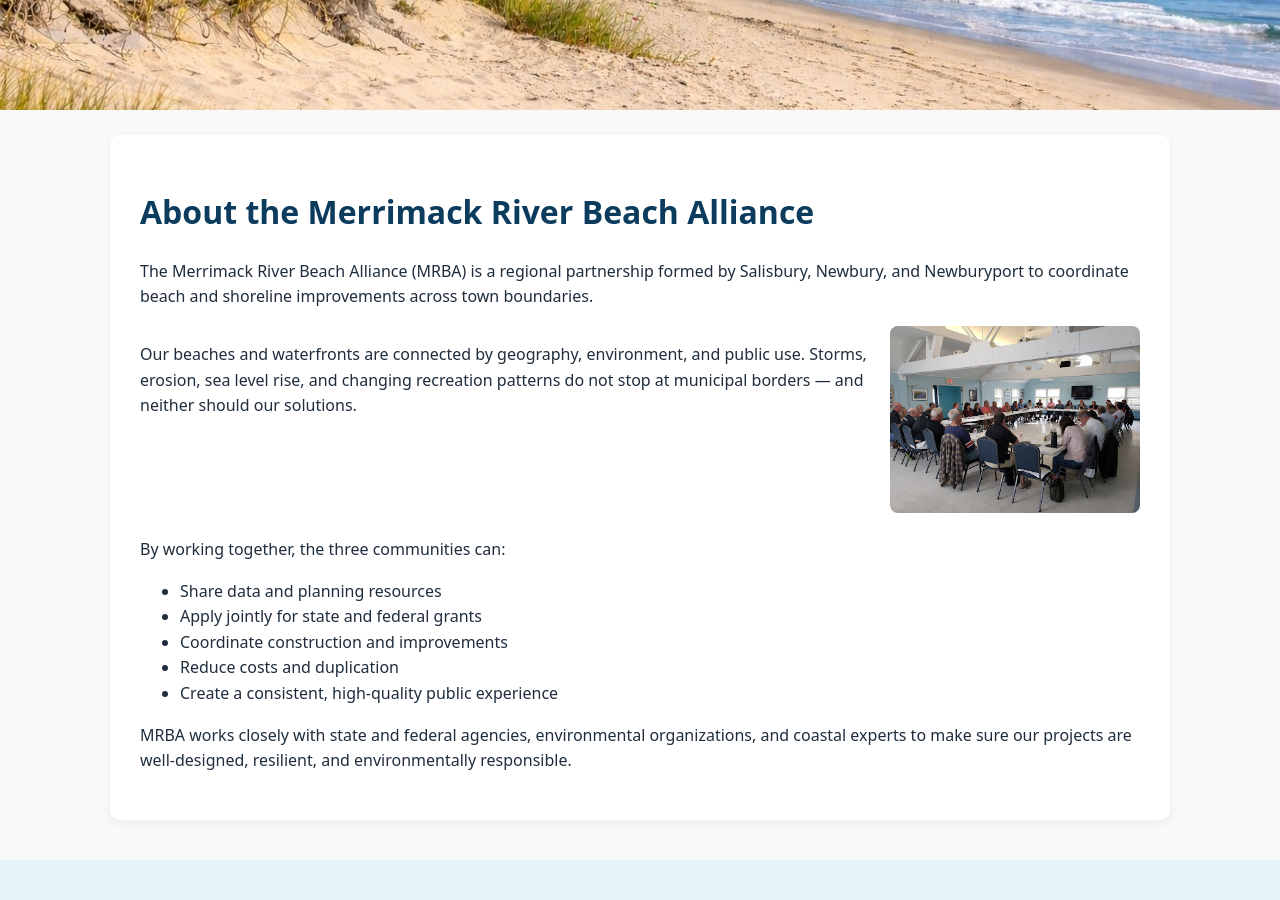
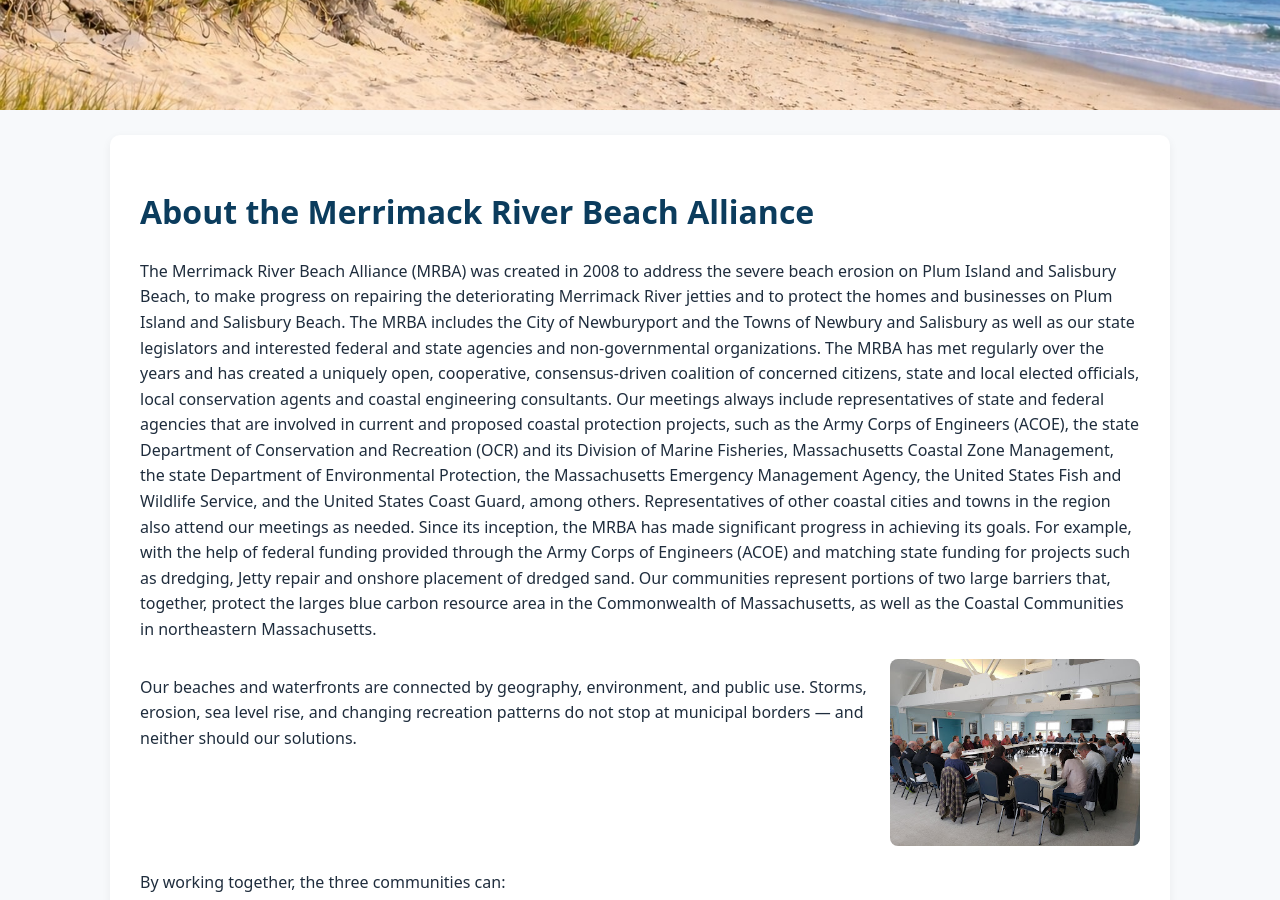
Before and after one commit to MAMRBAGOV/mamrba.gov, a Jekyll site: the page built from about.md, in a window 1280 px wide and 900 px high, scrolled down 456 px. Built offline with Jekyll 4.4.1, drawn with Linux system fonts in a browser that asks for light colours.

Commit message:
Update about.md

```diff
--- a/about.md
+++ b/about.md
@@ -4,7 +4,10 @@ title: Page Title
 ---
 # About the Merrimack River Beach Alliance
 
-The Merrimack River Beach Alliance (MRBA) is a regional partnership formed by Salisbury, Newbury, and Newburyport to coordinate beach and shoreline improvements across town boundaries.
+The Merrimack River Beach Alliance (MRBA) was created in 2008 to address the severe beach erosion on Plum Island and Salisbury Beach, to make progress on repairing the deteriorating Merrimack River jetties and to protect the homes and businesses on Plum Island and Salisbury Beach. The MRBA includes the City of Newburyport and the Towns of Newbury and Salisbury as well as our state legislators and interested federal and state agencies and non-governmental organizations.
+The MRBA has met regularly over the years and has created a uniquely open, cooperative, consensus-driven coalition of concerned citizens, state and local elected officials, local conservation agents and coastal engineering consultants. Our meetings always include representatives of state and federal agencies that are involved in current and proposed coastal protection projects, such as the Army Corps of Engineers (ACOE), the state Department of Conservation and Recreation (OCR) and its Division of Marine Fisheries, Massachusetts Coastal Zone Management, the state Department of Environmental Protection, the Massachusetts Emergency Management Agency, the United States Fish and Wildlife Service, and the United States Coast Guard, among others. Representatives of other coastal cities and towns in the region also attend our meetings as needed.   Since its inception, the MRBA has made significant progress in achieving its goals. For example, with the help of federal funding provided through the Army Corps of Engineers (ACOE) and matching state funding for projects such as dredging, Jetty repair and onshore placement of dredged sand.
+Our communities represent portions of two large barriers that, together, protect the larges blue carbon resource area in the Commonwealth of Massachusetts, as well as the Coastal Communities in northeastern Massachusetts.
+
 
 <div style="display: flex; flex-wrap: wrap; align-items: flex-start;">
   <!-- Text on the left -->
```
